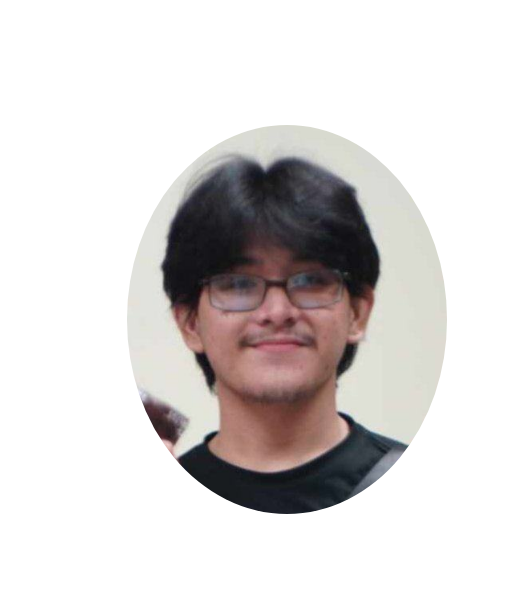
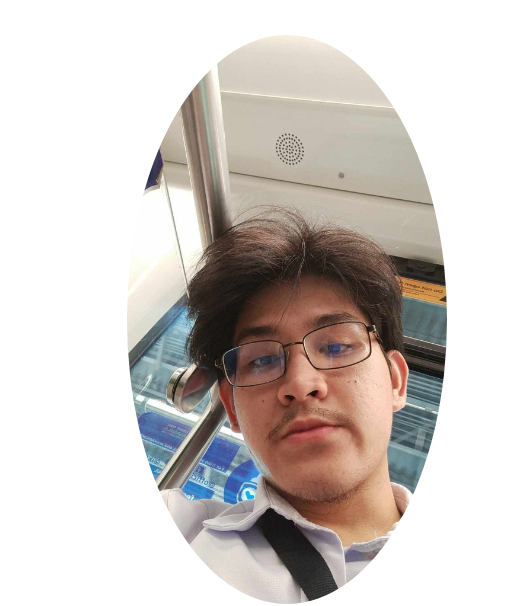
Before and after one commit to JUWOJOKI0320/Lina_Portfolio, a plain HTML site: page index.html in a window 1280 px wide. Shown: the part 78-684 px from the top of the page, 0-522 px from the left. Drawn offline with Linux system fonts and the light colour scheme.

Commit message:
Update index.html

```diff
--- a/index.html
+++ b/index.html
@@ -25,7 +25,7 @@
     </header>
     <section class="home" id="home">
         <div class = "home-img">
-            <img src = "port.jpg" alt="">
+            <img src = "portfolio.jpg" alt="">
         </div>
         <div class="home-content">
             <h1>Hi, it's <span>Joe</span></h1>
```
